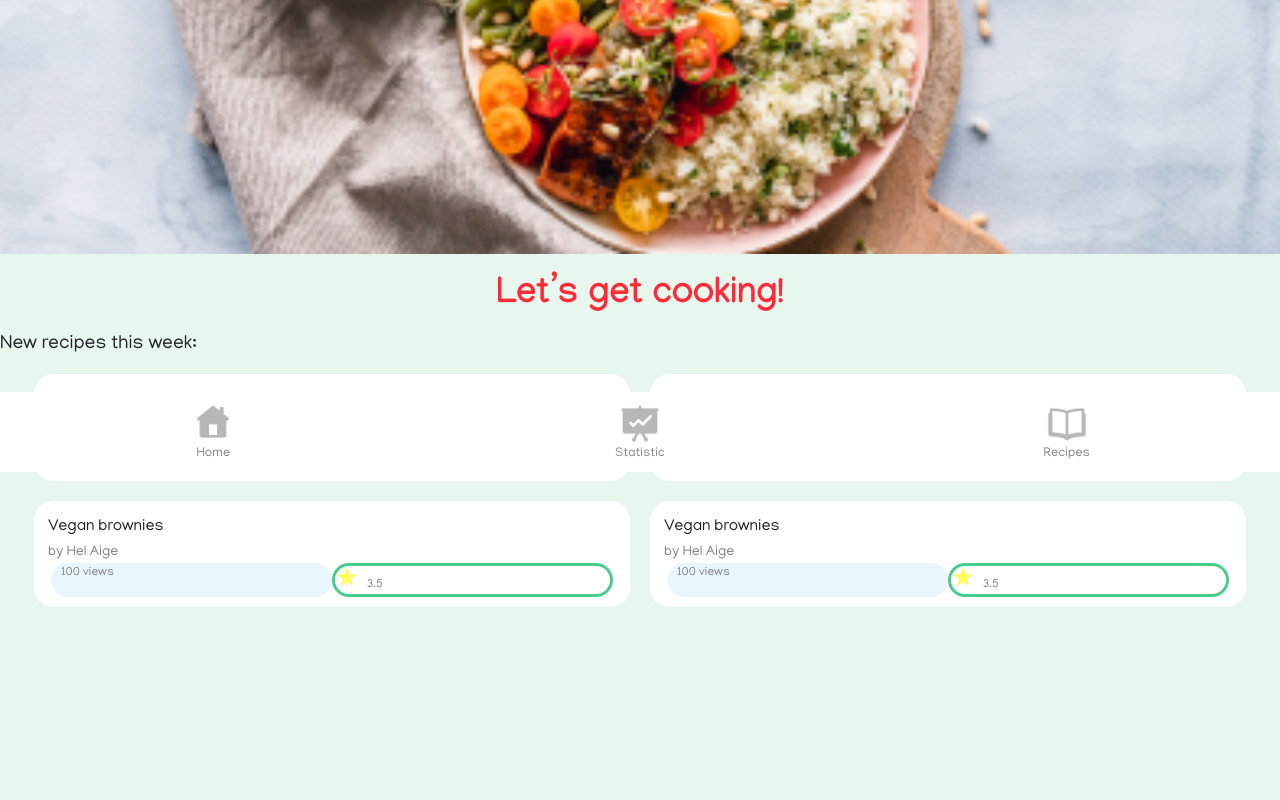
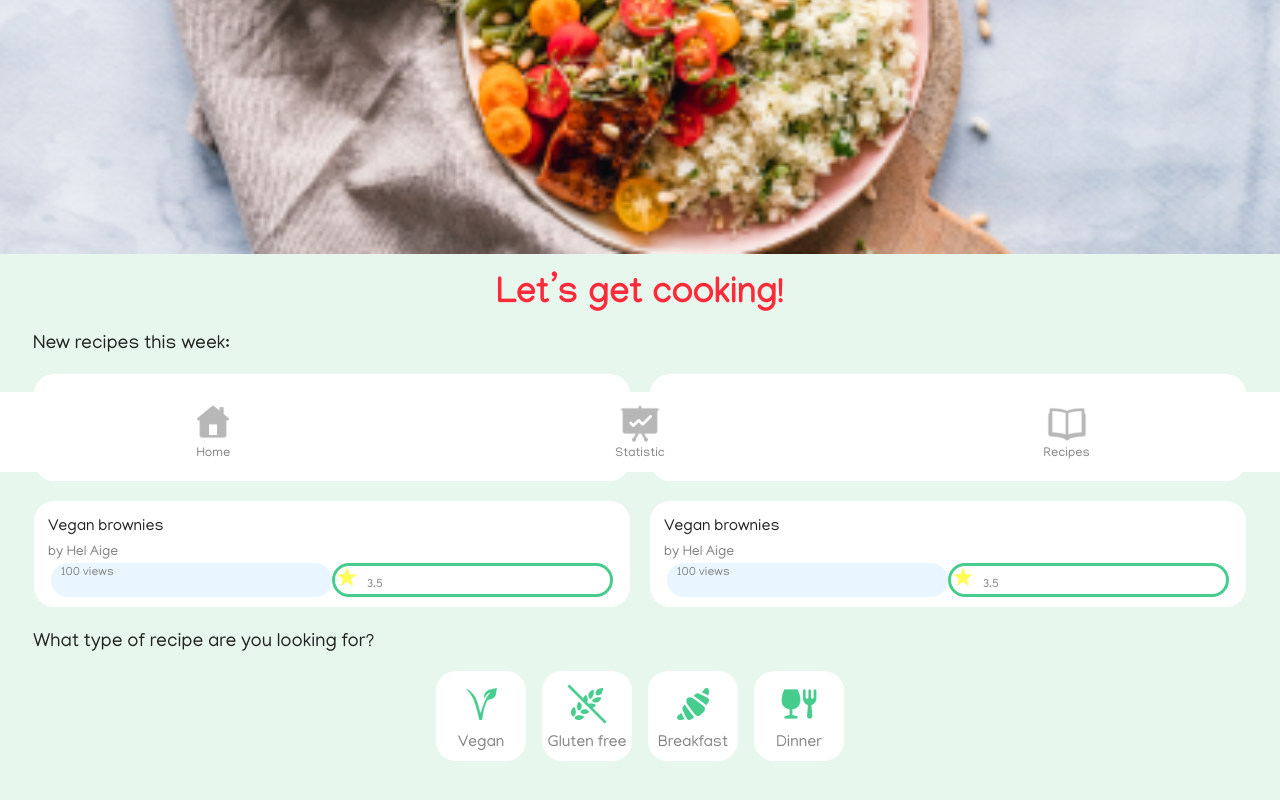
Before and after one commit to usechedaniel88/front-recette-social-las-abuelas, a React (Create React App) app: page /home-social in a window 1280 px wide. Shown: the part 328-1128 px from the top of the page. Before the commit the page ends 1045 px from the top, so only its background shows below. Built offline with nearby package versions, Linux system fonts and the light colour scheme.

Commit message:
card type medio hecha

```diff
--- /dev/null
+++ b/src/components/TypeRecipeCard/TypeRecipeCard.tsx
@@ -0,0 +1,20 @@
+
+import { H5Type, TypeImage, TypeRecipeContainer } from './typeRecipeCard.style'
+
+
+type Props = {
+    title: string;
+    src: string;
+}
+
+
+const TypeRecipeCard = (props: Props) => {
+  return (
+    <TypeRecipeContainer>
+        <TypeImage src={props.src} alt='gluten-free'/>
+        <H5Type>{props.title}</H5Type>
+    </TypeRecipeContainer>
+  )
+}
+
+export default TypeRecipeCard
--- /dev/null
+++ b/src/components/TypeRecipeCard/typeRecipeCard.style.tsx
@@ -0,0 +1,27 @@
+import styled from "styled-components";
+import { theme } from "../../Global.style";
+
+
+export const TypeRecipeContainer = styled.div`
+width: 90px;
+height: 90px;
+    display: flex;
+  flex-direction: column;
+  justify-content: center;
+  align-items: center;
+  text-align: center;
+  background-color: #FFFFFF;
+  border-radius: 20px;
+  margin: 8px;
+  padding-top: 14px;
+`
+
+export const TypeImage = styled.img`
+  max-width: 100%;
+  height: auto;
+  margin-bottom: 10px;
+`
+
+export const H5Type = styled.h5`
+color: ${theme.GrayText};
+`
--- a/src/pages/HomeSocialPage/HomeSocialPage.tsx
+++ b/src/pages/HomeSocialPage/HomeSocialPage.tsx
@@ -1,8 +1,11 @@
 import image from '../../assets/images/vegetables-and-salmon.png';
 import RecipeCard from '../../components/RecipeCard/RecipeCard';
-import { Container, StyleH1, StyleImage } from './homeSocialPage.style';
-
-
+import TypeRecipeCard from '../../components/TypeRecipeCard/TypeRecipeCard';
+import { ContainerHome, ContainerTypeRecipeCard, H4Home, StyleH1, StyleImage } from './homeSocialPage.style';
+import GlutenImage from '../../assets/icons/gluten-free-green.png'
+import VeganImage from '../../assets/icons/vegetarian-green.png'
+import BreakfastImage from '../../assets/icons/breakfast-green.png'
+import DinnerImage from '../../assets/icons/dinner-green.png'
 
 type Props = {}
 
@@ -12,15 +15,24 @@ const SocialPage = (props: Props) => {
       <div>
         <StyleImage src={image} alt="imagen vegetables-and-salmon" />
       </div>
+
         <StyleH1>Let’s get cooking!</StyleH1>
-        <h4>New recipes this week:</h4>
-        <Container>
+        <H4Home>New recipes this week:</H4Home>
+        <ContainerHome>
         <RecipeCard/>
         <RecipeCard/>
         <RecipeCard/>
         <RecipeCard/>
-        </Container>
-    </>
+        </ContainerHome>
+        <H4Home>What type of recipe are you looking for?</H4Home>
+        <ContainerTypeRecipeCard>
+        <TypeRecipeCard src={VeganImage} title={'Vegan'}/>
+        <TypeRecipeCard src={GlutenImage} title={'Gluten free'}/>
+        <TypeRecipeCard src={BreakfastImage} title={'Breakfast'}/>
+        <TypeRecipeCard src={DinnerImage} title={'Dinner'}/>
+          </ContainerTypeRecipeCard>
+
+         </>
   )
 }
 
--- a/src/pages/HomeSocialPage/homeSocialPage.style.tsx
+++ b/src/pages/HomeSocialPage/homeSocialPage.style.tsx
@@ -8,10 +8,21 @@ export const StyleH1 = styled.h1`
 text-align: center;
 `
 
-export const Container = styled.div`
+export const ContainerHome = styled.div`
 padding: 0 1.5rem;
 display: flex;
 flex-wrap: wrap;
 justify-content: space-between;
 align-items: center;
 `
+
+export const ContainerTypeRecipeCard = styled.div`
+ display: flex;
+  flex-direction: row;
+  justify-content: center;
+`
+
+export const H4Home = styled.h4`
+    margin-left: 33px;
+    margin-top: 15px;
+`
```
